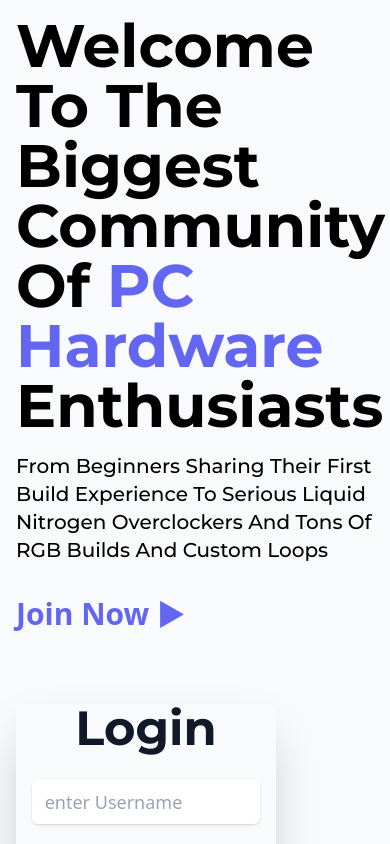
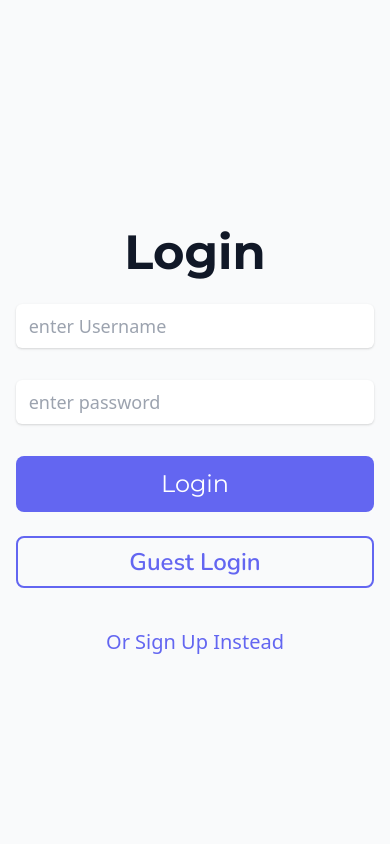
Before and after one commit to harshitsaxena586/jainwin-social-media, a React (Create React App) app: page /land in a window 390 px wide. Both pictures are taken after a click on the element "Join Now ▶". Shown: the top 844 px of the page. Built offline with nearby package versions, Linux system fonts and the light colour scheme; a web font is replaced by a local one.

Commit message:
fix: imporve responsiveness

```diff
--- a/src/App.js
+++ b/src/App.js
@@ -1,7 +1,7 @@
-import React, { useEffect, useState } from "react";
+import React from "react";
 import { Toaster } from "react-hot-toast";
 import "./App.css";
-import { Routes, Route, useNavigate } from "react-router-dom";
+import { Routes, Route } from "react-router-dom";
 import AddPost from "./features/newPost/AddPost";
 import Home from "./pages/Home";
 import ProfilePage from "./pages/ProfilePage";
@@ -11,7 +11,6 @@ import Navbar from "./components/Navbar";
 import Search from "./components/Search";
 import User from "./features/user/User";
 import Settings from "./pages/Settings";
-import { useNetwork } from "./NetworkContext";
 
 function App() {
   const isUserLoggedIn = localStorage.getItem("userId");
--- a/src/components/Navbar.jsx
+++ b/src/components/Navbar.jsx
@@ -10,7 +10,7 @@ export default function Navbar() {
             alt="logo"
           />
         </div>
-        <ul class="bg-white rounded-md flex gap-20 p-4 px-6 shadow-lg fixed left-1/2 -translate-x-1/2	transform -bottom-10 flex md:static md:transform-none md:flex-col flex my-20 font-secondary md:gap-8 font-bold text-gray-900 text-2xl ">
+        <ul class="bg-white rounded-md flex gap-20 p-4 px-6 shadow-lg fixed left-1/2 -translate-x-1/2	transform bottom-0 md:static md:transform-none md:flex-col  mb-1 font-secondary md:gap-8 font-bold text-gray-900 text-2xl ">
           <li className="order-start">
             {" "}
             <NavLink exact="true" className="flex items-center gap-4 " to="/">
--- a/src/features/auth/Login.jsx
+++ b/src/features/auth/Login.jsx
@@ -63,7 +63,7 @@ export default function Login() {
   };
 
   return (
-    <div className="my-10 min-w-full shadow-2xl rounded-md md:p-10 ">
+    <div className="my-10 min-w-full md:shadow-2xl rounded-md md:p-10 ">
       <h2 className="text-5xl my-3 text-gray-900 text-center font-primary font-bold ">
         Login
       </h2>
--- a/src/features/auth/Signup.jsx
+++ b/src/features/auth/Signup.jsx
@@ -61,7 +61,7 @@ export default function Signup() {
   };
 
   return (
-    <div className="my-10 min-w-full shadow-2xl rounded-md  pb-16 md:p-10">
+    <div className="my-10 min-w-full md:shadow-2xl rounded-md  pb-16 md:p-10">
       <h2 className="text-5xl my-3 text-gray-900 text-center font-primary font-bold">
         Sign Up
       </h2>
--- a/src/pages/Landing.jsx
+++ b/src/pages/Landing.jsx
@@ -10,15 +10,17 @@ export default function Landing() {
   };
   const [action, setAction] = useState(null);
   return (
-    <div className="bg-gray-50 flex w-full flex-wrap md:flex-nowrap	min-h-screen">
+    <div className="bg-gray-50 flex-col md:flex-row flex w-full flex-wrap justify-center md:flex-nowrap	min-h-screen">
       <motion.div
         initial="hidden"
         animate="visible"
         transition={{ duration: 1.2 }}
         variants={variants}
-        className=" self-center max-w-6xl m-4 md:m-16 "
+        className={` self-center max-w-6xl m-4 md:m-16 ${
+          action != null ? "hidden" : null
+        } md:block `}
       >
-        <h1 className="font-primary font-bold text-6xl 2xl:text-7xl capitalize  ">
+        <h1 className="font-primary font-bold text-5xl 2xl:text-7xl capitalize  ">
           Welcome to The biggest Community of{" "}
           <span className="text-accent">PC Hardware</span> enthusiasts
         </h1>
@@ -34,7 +36,7 @@ export default function Landing() {
         </h2>
       </motion.div>
 
-      <div className=" self-center  w-4/6 m-4 md:m-10 ">
+      <div className=" self-center  w-full md:w-4/6 md:m-10 ">
         <div>
           {action === "login" && (
             <motion.div
```
